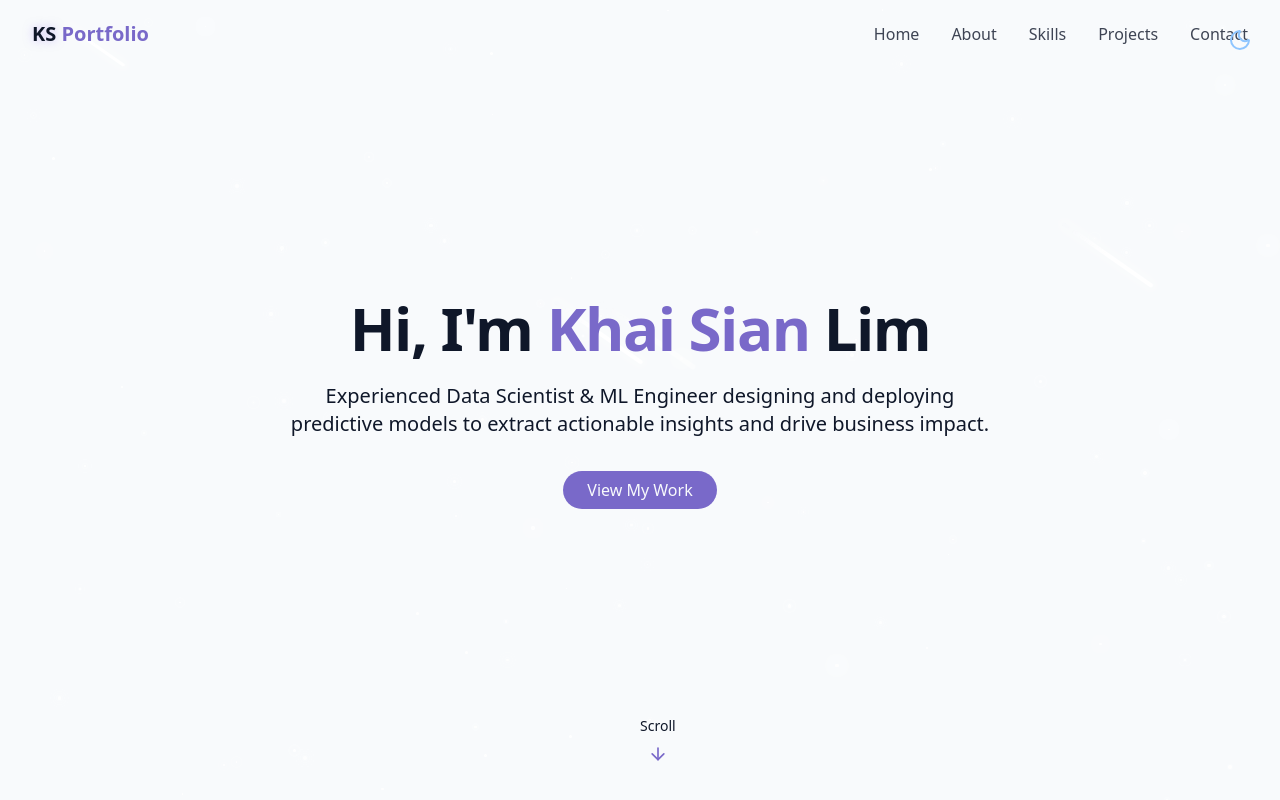
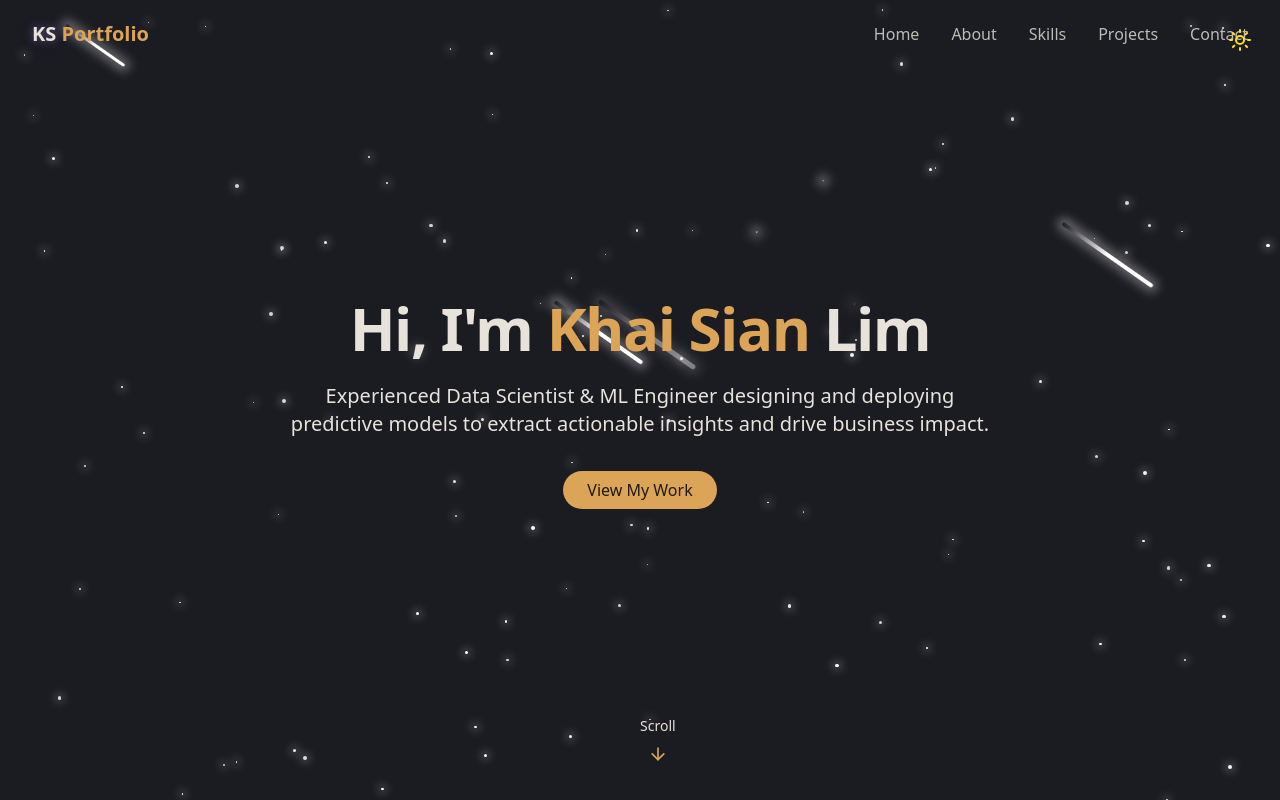
Before and after one commit to Khai-Sian/React_portfolio, a React (Vite) app: page / in a window 1280 px wide. Shown: the top 800 px of the page. Built offline with nearby package versions, Linux system fonts and the light colour scheme.

Commit message:
change website color

```diff
--- a/src/components/ThemeToggle.jsx
+++ b/src/components/ThemeToggle.jsx
@@ -15,7 +15,7 @@ export const ThemeToggle = () =>{
         } else{
             // setIsDarkMode(false)
             // document.documentElement.classList.remove("dark")
-            toggleTheme
+            toggleTheme()
         }
     }, [])
 
--- a/src/index.css
+++ b/src/index.css
@@ -63,7 +63,7 @@
 }
 
 @layer base{
-   :root {
+   /* :root {
     --background: 210 40% 98%;
     --foreground: 222 47% 11%;
 
@@ -85,6 +85,31 @@
     --primary-foreground: 213 31% 91%;
 
     --border: 217 33% 20%;
+  } */
+
+  :root {
+    /* Light Theme - Sophisticated Neutrals & Muted Gold Accent */
+    --background: 40, 25%, 97%;
+    --foreground: 240, 10%, 25%;
+    --card: 0, 0%, 100%;
+
+    --primary: 35, 60%, 50%;
+    --primary-foreground: 35, 20%, 15%;
+
+    --border: 40, 15%, 88%;
+  }
+
+  .dark {
+    /* Dark Theme - Deep Charcoal & Muted Gold Accent */
+    --background: 240, 12%, 12%;
+    --foreground: 40, 20%, 88%;
+
+    --card: 240, 10%, 18%;
+
+    --primary: 35, 65%, 60%;
+    --primary-foreground: 35, 25%, 10%;
+
+    --border: 240, 8%, 28%;
   }
 
   * {
```
